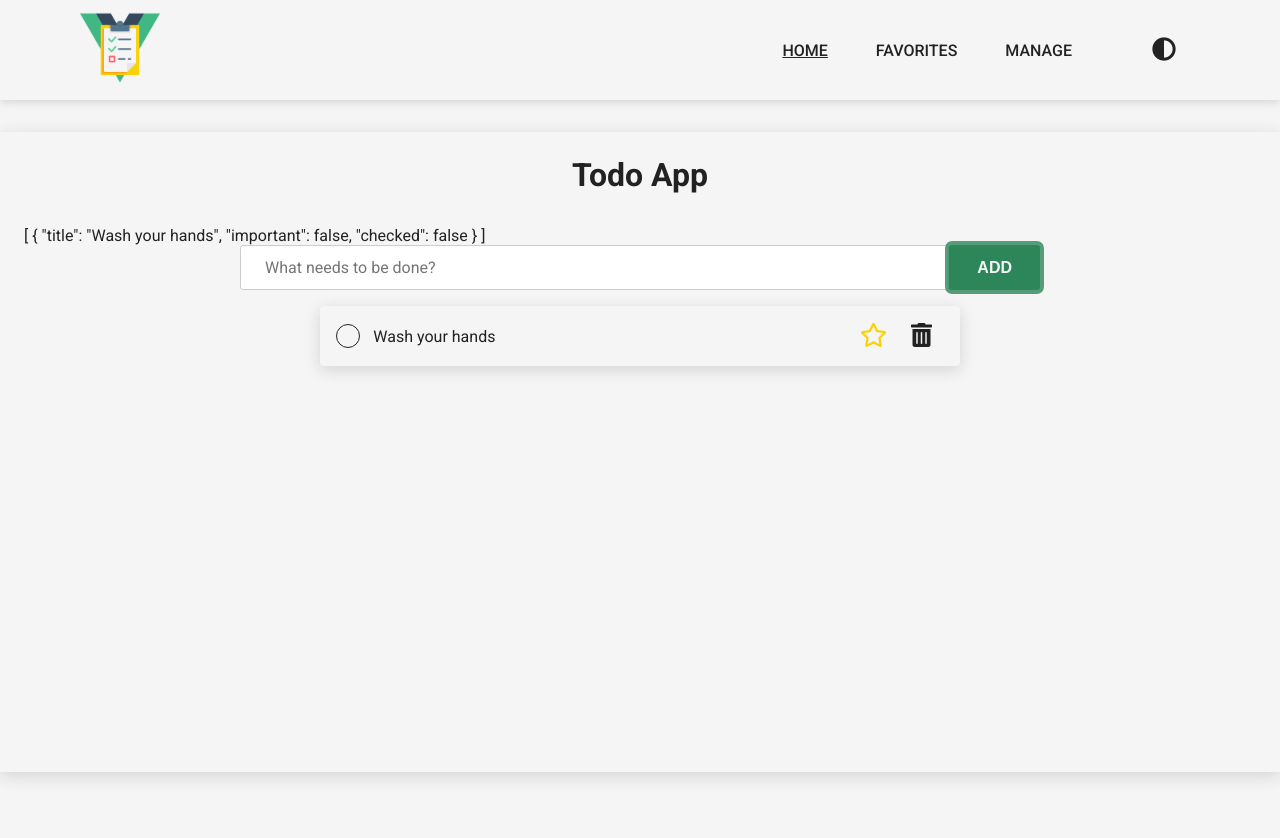
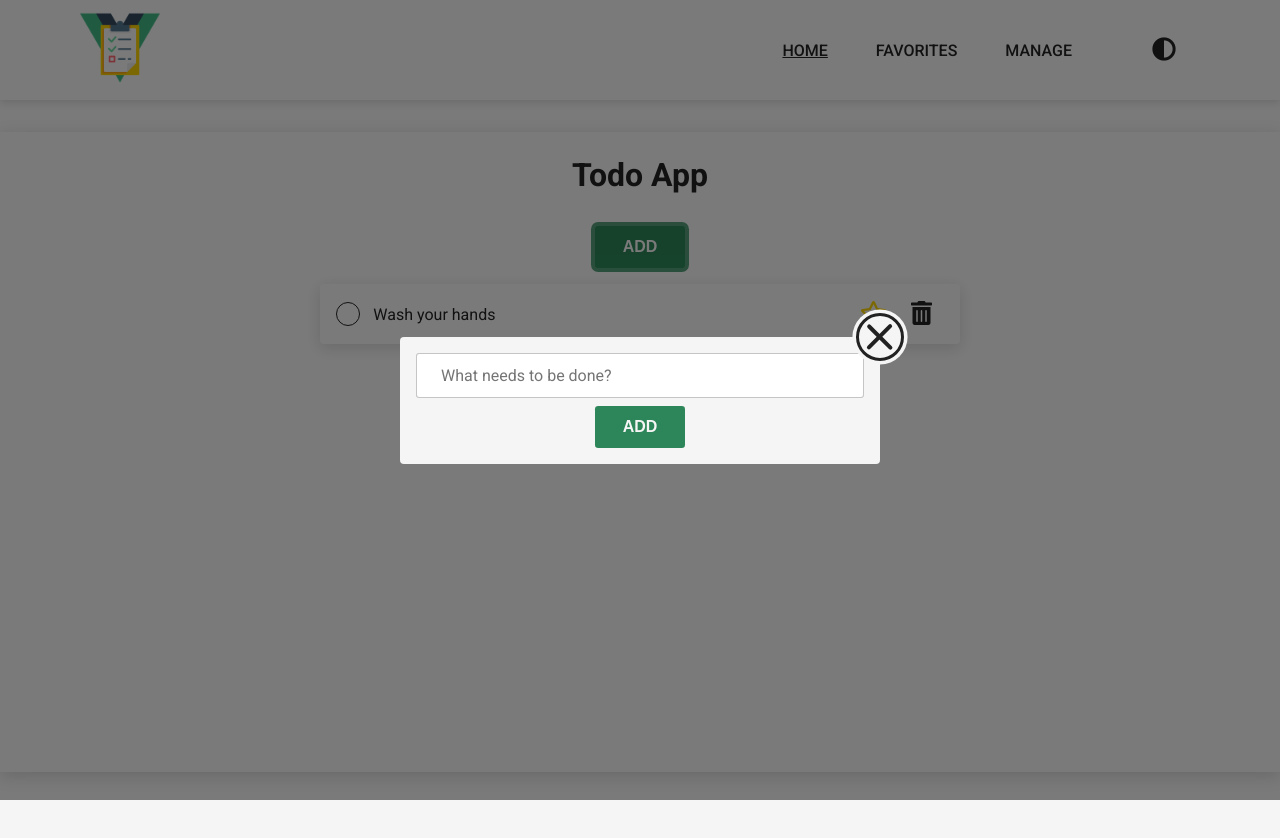
Before and after one commit to odraudep/todo-app, a Vue app in the folder client/: page / in a window 1280 px wide. Both pictures are taken after a click on the button "ADD". Shown: the top 838 px of the page. Before the commit the page ends 800 px from the top, so only its background shows below. Built offline with nearby package versions, Linux system fonts and the light colour scheme.

Commit message:
client input-modal added

```diff
--- a/client/src/App.vue
+++ b/client/src/App.vue
@@ -45,6 +45,7 @@ html.alt-color-mode:root {
   --clr1: 150 50% 50%;
 }
 body {
+  height: 200vh;
   overflow-x: hidden;
   background-color: var(--body-clr);
   font-family: var(--fm);
@@ -54,7 +55,11 @@ body {
 body.menu-open {
   transform: translate3d(var(--menu-width), 0, 0);
 }
+.hidden {
+  overflow: hidden;
+}
 .container {
+  width: 100%;
   max-width: 1300px;
   margin: 0 auto;
 }
@@ -65,26 +70,45 @@ main.container {
   box-shadow: 0 .25rem 1rem rgb(25 25 25 / .15);
 }
 /* INPUTS */
+.form-control {
+  --radius: .2em;
+
+  cursor: text;
+  width: 100%;
+  position: relative;
+  border-radius: var(--radius);
+}
+.form-control::after {
+  content: "";
+  position: absolute;
+  top: 0;
+  right: 0;
+  bottom: 0;
+  left: 0;
+  z-index: -1;
+  box-shadow: 0 0 0 .2rem hsl(var(--clr1) / .9);
+  border-radius: var(--radius);
+  opacity: 0;
+}
+.form-control:focus-within::after {
+  opacity: 1;
+}
 input[type="text"],
 textarea {
   display: block;
   width: 100%;
   padding: .75em 1.5em;
-  border: 1px solid #ccc;
-  border-radius: .2em;
+  border: 1px solid rgb(25 25 25 / .25);
+  border-radius: var(--radius);
   outline: none;
   font-size: 1rem;
   font-family: var(--fm);
-}
-input[type="text"]:focus,
-textarea:focus {
-  box-shadow: 0 0 0 .2rem hsl(var(--clr1) / .9);
 }
 
 /* BUTTONS */
 .btn {
   cursor: pointer;
-  padding: .5em 1.75em;
+  padding: .75em 1.75em;
   border: none;
   border-radius: .2em;
   outline: none;
--- /dev/null
+++ b/client/src/components/InputModal.vue
@@ -0,0 +1,145 @@
+<template>
+  <div>
+    <div class="modal" v-if="open">
+      <div class="overlay" @click="toggleModal"></div>
+
+      <div class="container">
+        <form class="form-inline" @submit.prevent="addTask">
+          <div class="form-control">
+            <input
+              type="text"
+              placeholder="What needs to be done?"
+              class="input-text"
+              v-model="task.title"
+            />
+          </div>
+          <button type="submit" class="btn">Add</button>
+        </form>
+
+        <button class="btn-close" @click="toggleModal">
+          <span></span>
+        </button>
+      </div>
+    </div>
+
+    <button type="button" class="btn open-modal" @click="toggleModal">Add</button>
+  </div>
+</template>
+
+<script>
+export default {
+  name: "InputModal",
+  data() {
+    return {
+      open: false,
+      task: { important: false, checked: false }
+    };
+  },
+  methods: {
+    toggleModal() {
+      this.open = !this.open;
+    },
+    addTask() {
+      if (!this.task.title || this.task.title.trim() == "")
+        return alert("What needs to be done?");
+
+      this.$emit("addTask", this.task);
+
+      this.task = { important: false, checked: false };
+    },
+  }
+};
+</script>
+
+<style scoped>
+.modal {
+  display: flex;
+  justify-content: center;
+  align-items: center;
+  position: fixed;
+  top: 0;
+  right: 0;
+  bottom: 0;
+  left: 0;
+}
+.overlay {
+  position: absolute;
+  top: 0;
+  right: 0;
+  bottom: 0;
+  left: 0;
+  background-color: rgb(0 0 0 / 0.5);
+}
+.container {
+  max-width: 30rem;
+  padding: 1rem;
+  position: relative;
+  z-index: 1;
+  border-radius: 0.25rem;
+  background-color: var(--body-clr);
+}
+.form-inline {
+  display: flex;
+  flex-direction: column;
+  align-items: center;
+  gap: 0.5rem;
+}
+.btn-close {
+  --close: 0.075em;
+
+  cursor: pointer;
+  display: flex;
+  justify-content: center;
+  align-items: center;
+  width: 3rem;
+  height: 3rem;
+  position: absolute;
+  top: 0;
+  right: 0;
+  border: var(--close) solid var(--txt-clr);
+  border-radius: 50%;
+  box-shadow: 0 0 0 var(--close) var(--body-clr);
+  transform: translate3d(50%, -50%, 0);
+  background: var(--body-clr);
+  font-size: 3rem;
+}
+.btn-close span,
+.btn-close span::before {
+  width: 80%;
+  height: var(--close);
+  position: relative;
+  border-radius: 0.145rem;
+  background-color: var(--txt-clr);
+}
+.btn-close span {
+  transform: rotate(45deg);
+}
+.btn-close span::before {
+  content: "";
+  width: 100%;
+  height: 100%;
+  position: absolute;
+  top: 0;
+  left: 0;
+  transform: rotate(90deg);
+  background-color: var(--txt-clr);
+}
+/* ------- */
+.open-modal {
+  display: block;
+  margin: 0 auto;
+}
+@media screen and (max-width: 768px) {
+  .container {
+    padding-top: 1.5rem;
+  }
+  .btn-close {
+    --close: 0.05em;
+
+    width: 2rem;
+    height: 2rem;
+    left: 50%;
+    transform: translate3d(-50%, -50%, 0);
+  }
+}
+</style>
--- a/client/src/views/Home.vue
+++ b/client/src/views/Home.vue
@@ -2,17 +2,8 @@
   <div>
     <h1>Todo App</h1>
 
-    {{ $store.state.tasks }}
-
     <!-- ADD TASK -->
-    <form class="form-inline" @submit.prevent="addTask">
-      <input
-        type="text"
-        placeholder="What needs to be done?"
-        v-model="task.title"
-      />
-      <button type="submit" class="btn">Add</button>
-    </form>
+    <InputModal @addTask="addTask" />
 
     <!-- TASKS -->
     <div class="tasks">
@@ -24,6 +15,7 @@
 <script>
 import { mapState } from "vuex";
 
+import InputModal from "@/components/InputModal";
 import Task from "@/components/Task";
 
 export default {
@@ -37,13 +29,13 @@ export default {
     ...mapState(["tasks"])
   },
   methods: {
-    addTask() {
-      console.log(this.task);
+    addTask(task) {
+      console.log(task);
 
       this.task = { checked: false, important: false };
     },
   },
-  components: { Task },
+  components: { Task, InputModal },
 };
 </script>
 
@@ -52,18 +44,4 @@ h1 {
   margin-bottom: 1em;
   text-align: center;
 }
-.form-inline {
-  display: flex;
-  max-width: 50rem;
-  margin: 0 auto;
-}
-@media screen and (max-width: 360px) {
-  .form-inline {
-    flex-direction: column;
-  }
-  .form-inline input,
-  .form-inline button {
-    padding: 0.75em;
-  }
-}
 </style>
```
